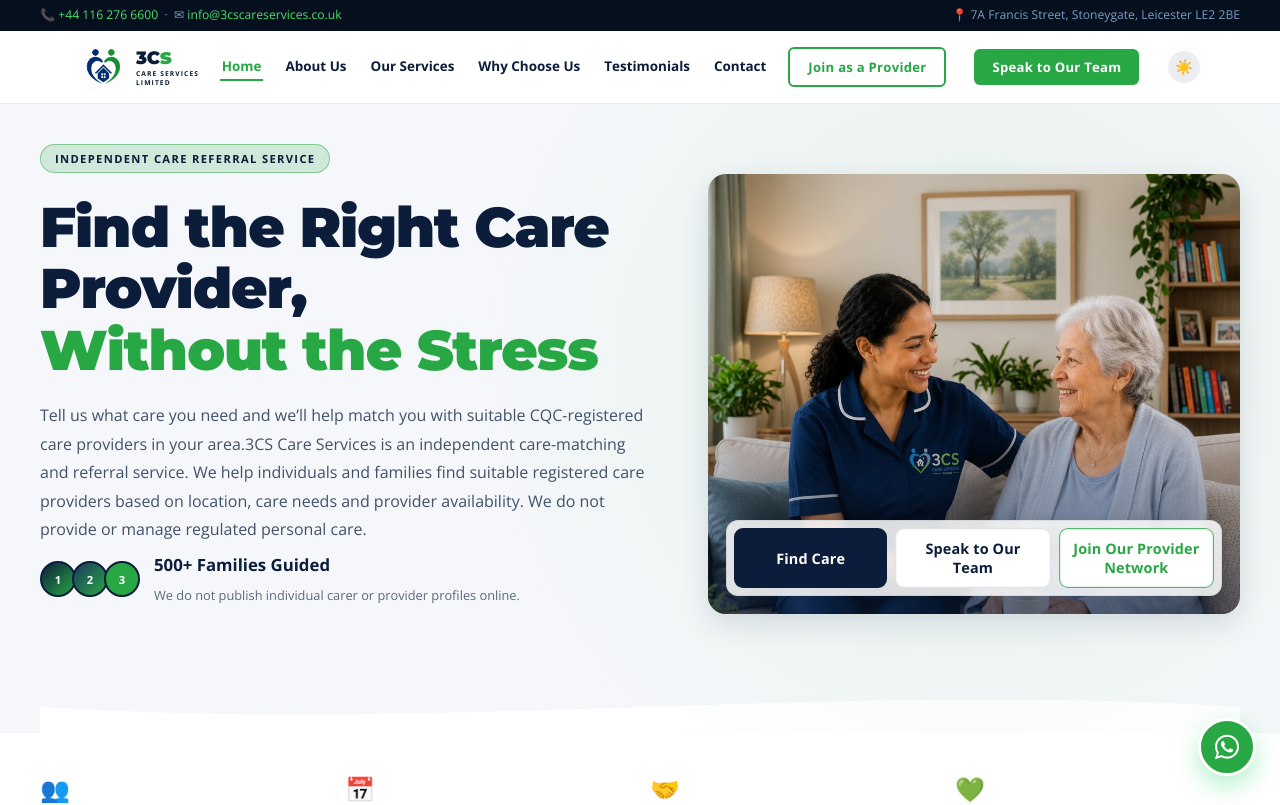
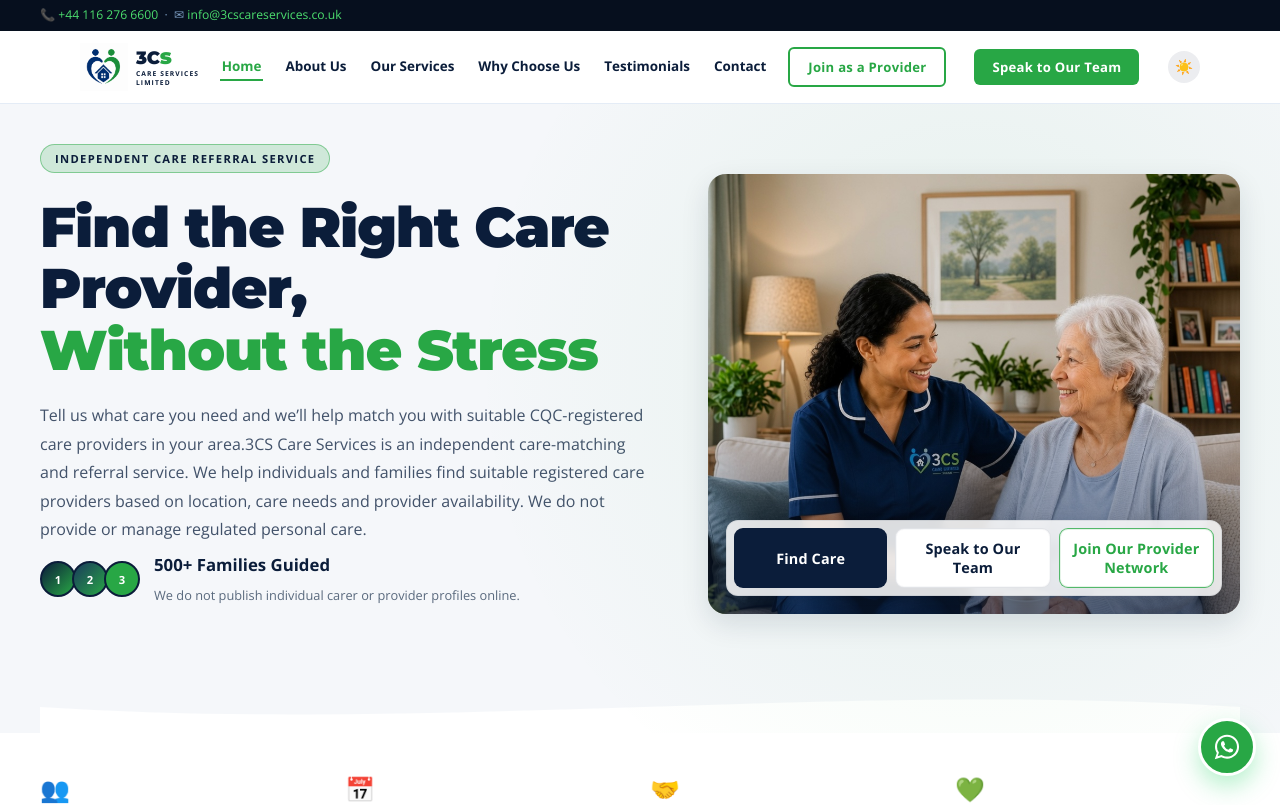
Before and after one commit to crestedweb/3cs, a React (Vite) app: page / in a window 1280 px wide. Shown: the top 805 px of the page. Built offline with nearby package versions, Linux system fonts and the light colour scheme.

Commit message:
the fix4499974400

```diff
--- a/src/3cs-care-services.jsx
+++ b/src/3cs-care-services.jsx
@@ -2971,12 +2971,9 @@ export default function App() {
         <div className="topbar">
           <div className="topbar-track">
             <span>📞 <a href="tel:+441162766600">+44 116 276 6600</a> &nbsp;·&nbsp; ✉ <a href="mailto:info@3cscareservices.co.uk">info@3cscareservices.co.uk</a></span>
-            <span>📍 7A Francis Street, Stoneygate, Leicester LE2 2BE</span>
             <span className="topbar-duplicate" aria-hidden="true">📞 <a href="tel:+441162766600">+44 116 276 6600</a> &nbsp;·&nbsp; ✉ <a href="mailto:info@3cscareservices.co.uk">info@3cscareservices.co.uk</a></span>
-            <span className="topbar-duplicate" aria-hidden="true">📍 7A Francis Street, Stoneygate, Leicester LE2 2BE</span>
           </div>
           <span>📞 <a href="tel:+441162766600">+44 116 276 6600</a> &nbsp;·&nbsp; ✉ <a href="mailto:info@3cscareservices.co.uk">info@3cscareservices.co.uk</a></span>
-          <span>📍 7A Francis Street, Stoneygate, Leicester LE2 2BE</span>
         </div>
 
         {/* ── Nav ── */}
@@ -3525,7 +3522,6 @@ export default function App() {
                   ["📞","PHONE","+44 116 276 6600","tel:+441162766600"],
                   ["✉","EMAIL","info@3cscareservices.co.uk","mailto:info@3cscareservices.co.uk"],
                   ["🌐","WEBSITE","www.3cscareservices.co.uk","https://www.3cscareservices.co.uk"],
-                  ["📍","ADDRESS","Administrative Office, 7A Francis street, Stoneygate, Leicester LE2 2BE", null],
                 ].map(([icon, label, val, href]) => (
                   <div key={label} className="ci-item">
                     <div className="ci-icon">{icon}</div>
@@ -3594,7 +3590,6 @@ export default function App() {
           </div>
           <div style={{ borderTop: "1px solid rgba(255,255,255,0.07)", paddingTop: 24, display: "flex", flexWrap: "wrap", gap: 12, justifyContent: "space-between", alignItems: "center" }}>
             <span style={{ color: "#7a9bbf", fontSize: "0.78rem" }}>© {new Date().getFullYear()} 3Cs Care Services Limited. All rights reserved.</span>
-            <span style={{ color: "#7a9bbf", fontSize: "0.78rem" }}>7A Francis Street, Stoneygate, Leicester LE2 2BE</span>
           </div>
         </div>
       </footer>
```
